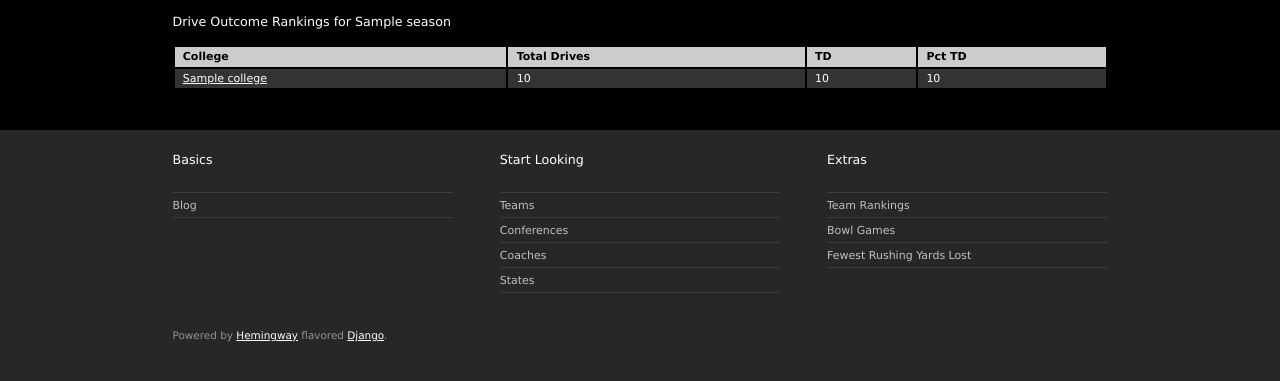
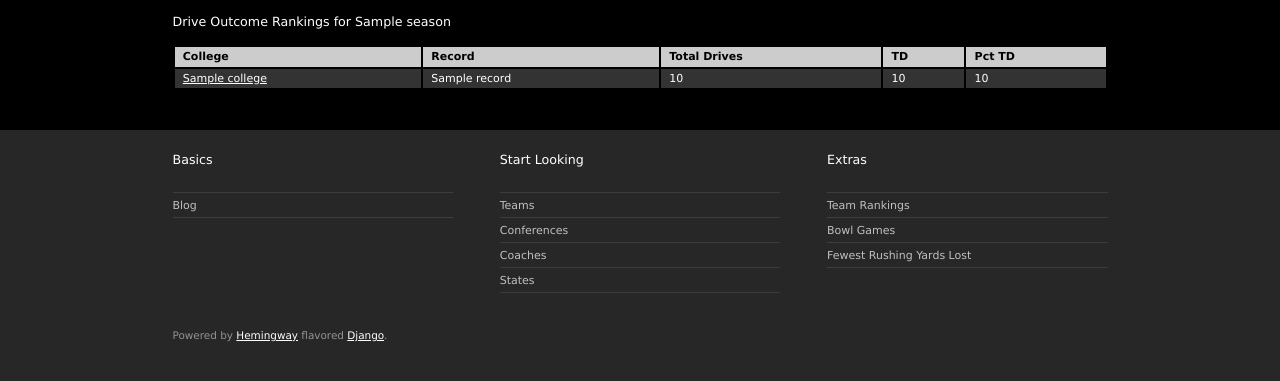
Before and after one commit to gcaprio/cfbreference_com, a Django app: template templates/rankings/drive_outcomes.html in a window 1280 px wide. Shown: the part 99-480 px from the top of the page. Run offline with Django 3.2, Linux system fonts and the light colour scheme; the template is opened without the code that fills it: most values are stand-ins (such as "Sample title", 1, 10 or a date in 2020); parts of the project's set-up code (start-up, migrations or seed data) failed here and were passed over.

Commit message:
added record to drive outcome rankings

```diff
--- a/templates/rankings/drive_outcomes.html
+++ b/templates/rankings/drive_outcomes.html
@@ -10,9 +10,9 @@
 <h3>Drive Outcome Rankings for {{ season }}</h3>
 
 <table>
-    <th>College</th><th>Total Drives</th><th>TD</th><th>Pct TD</th>
+    <th>College</th><th>Record</th><th>Total Drives</th><th>TD</th><th>Pct TD</th>
     {% for ranking in outcomes %}
-    <tr><td><a href="{% url team_drives_season team=ranking.team.college.slug season=season %}">{{ ranking.team.college.name }}</a></td><td>{{ ranking.drives_total }}</td><td>{{ ranking.total }}</td><td>{{ ranking.pct_of_total|floatformat}}</td></tr>
+    <tr><td><a href="{% url team_drives_season team=ranking.team.college.slug season=season %}">{{ ranking.team.college.name }}</a></td><td>{{ ranking.team.record }}</td><td>{{ ranking.drives_total }}</td><td>{{ ranking.total }}</td><td>{{ ranking.pct_of_total|floatformat}}</td></tr>
     {% endfor %}
 </table>
 
```
